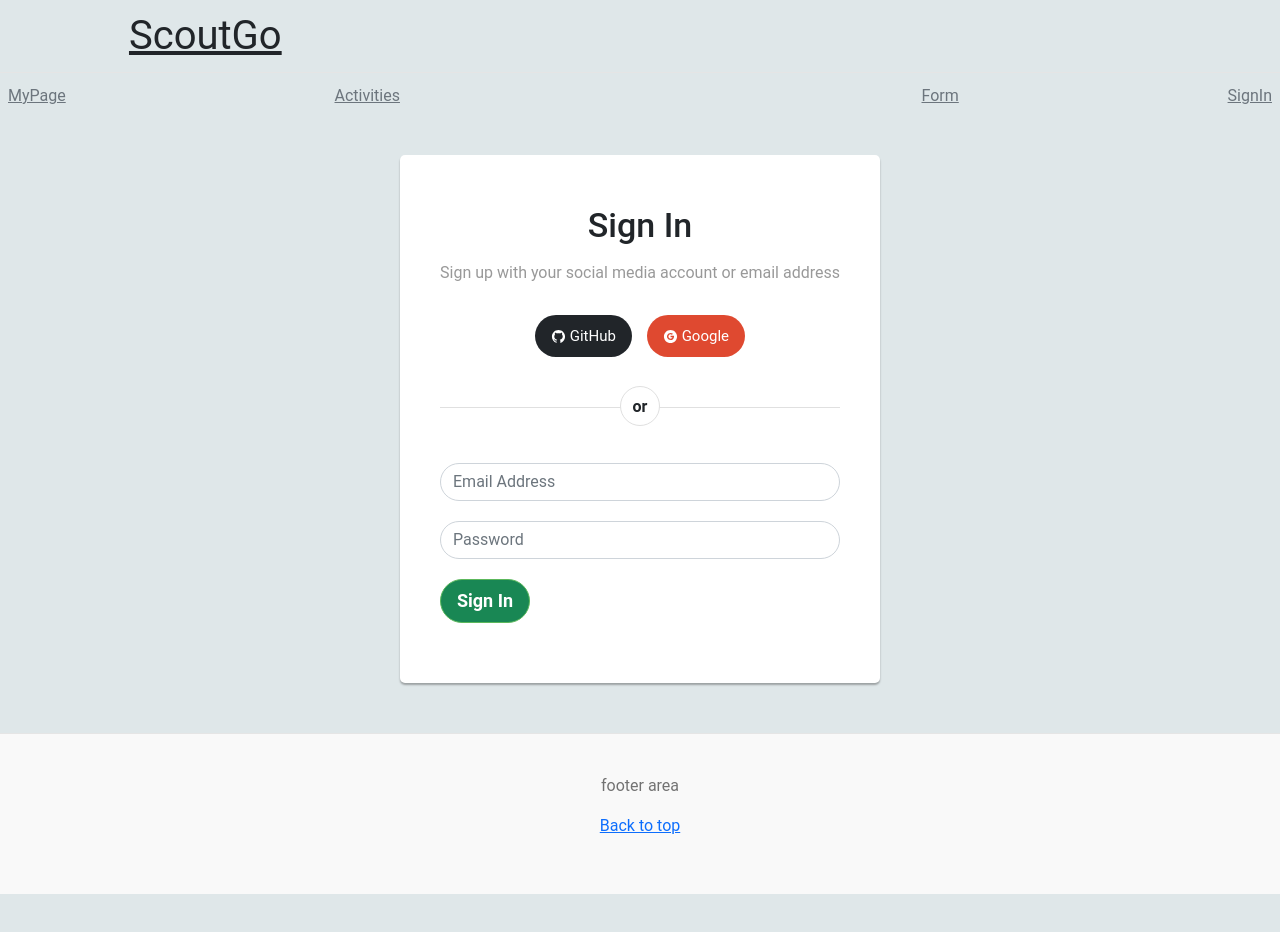
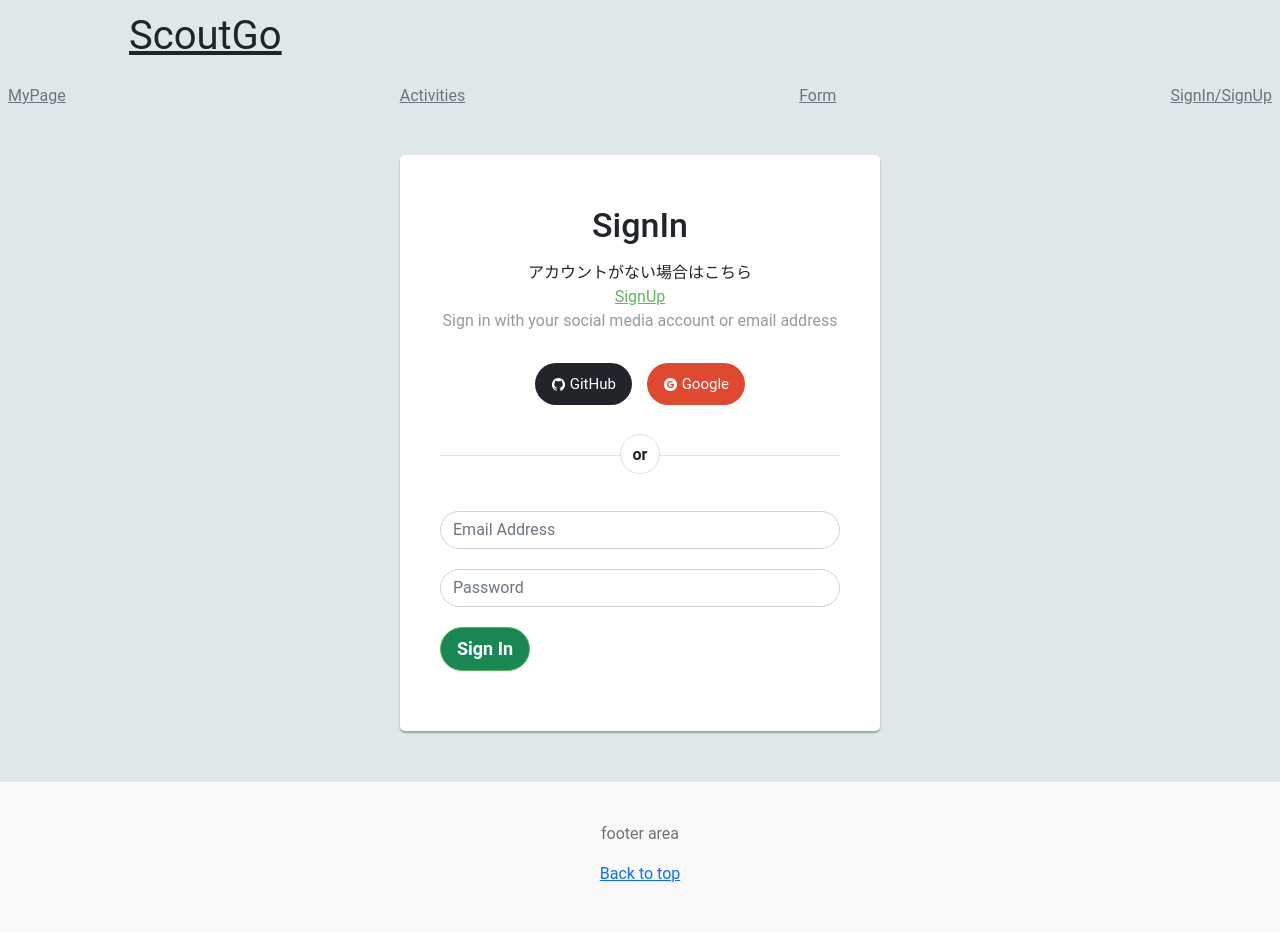
Before and after one commit to taiki-nd/scout_go_front, a React (Create React App) app: page /signin in a window 1280 px wide. Shown: the top 932 px of the page. Before the commit the page ends 894 px from the top, so only its background shows below. Built offline with nearby package versions, Linux system fonts and the light colour scheme; no server answers.

Commit message:
link処理

```diff
--- a/src/components/page/user/signin/SignIn.tsx
+++ b/src/components/page/user/signin/SignIn.tsx
@@ -1,7 +1,7 @@
 import { AiFillGithub, AiFillGoogleCircle } from 'react-icons/ai'
 import { signInWithEmailAndPassword, GoogleAuthProvider, GithubAuthProvider, signInWithPopup } from "firebase/auth";
 import { useState, useEffect } from "react";
-import { Navigate } from "react-router-dom";
+import { Navigate, Link } from "react-router-dom";
 import { auth } from "../../../../utils/firebase";
 import { useCallback } from 'react';
 import { SyntheticEvent } from 'react';
@@ -94,8 +94,10 @@ export const SignIn = () => {
     <>
       <div className="signup-form">
         <form className="container" onSubmit={signInWithEmail}>
-          <h2>Sign In</h2>
-          <p className="hint-text">Sign up with your social media account or email address</p>
+          <h2>SignIn</h2>
+          <div className="text-center">アカウントがない場合はこちら</div>
+          <div className="text-center"><Link to="/signup">SignUp</Link></div>
+          <p className="hint-text">Sign in with your social media account or email address</p>
           {
             authMessage === ''
               ? <div></div>
--- a/src/components/page/user/signup/SignUp.tsx
+++ b/src/components/page/user/signup/SignUp.tsx
@@ -122,6 +122,8 @@ export const SignUp = () => {
       <div className="signup-form">
         <form className="container" onSubmit={signUpWithEmail}>
           <h2>Create Account</h2>
+          <div className="text-center">アカウントがある場合はこちら</div>
+          <div className="text-center"><Link to="/signin">SignIn</Link></div>
           <p className="hint-text">Sign up with your social media account or email address</p>
           {
             authMessage === ''
--- a/src/components/part/Header.tsx
+++ b/src/components/part/Header.tsx
@@ -26,11 +26,11 @@ export const Header = () => {
   const clickSignout = async () => {
     signOut(auth).then(() => {
       console.log("ログアウトしました");
+      setSignInStatus(false);
     })
     .catch((error) => {
       console.log(`ログアウト時にエラーが発生しました (${error})`);
     });
-    setSignInStatus(false);
   }
 
   return (
@@ -49,13 +49,13 @@ export const Header = () => {
           {
             signInStatus
             ? <NavLink to="/" className="p-2 link-secondary">ScoutedList</NavLink>
-            : <div></div>
+            : <></>
           }
           <NavLink to="/" className="p-2 link-secondary">Form</NavLink>
           {
             signInStatus
             ? <NavLink className="p-2 link-secondary" to="/signin" onClick={clickSignout}>SignOut</NavLink>
-            : <NavLink className="p-2 link-secondary" to="/signin">SignIn</NavLink>
+            : <NavLink className="p-2 link-secondary" to="/signin">SignIn/SignUp</NavLink>
           }
         </nav>
       </div>
```
